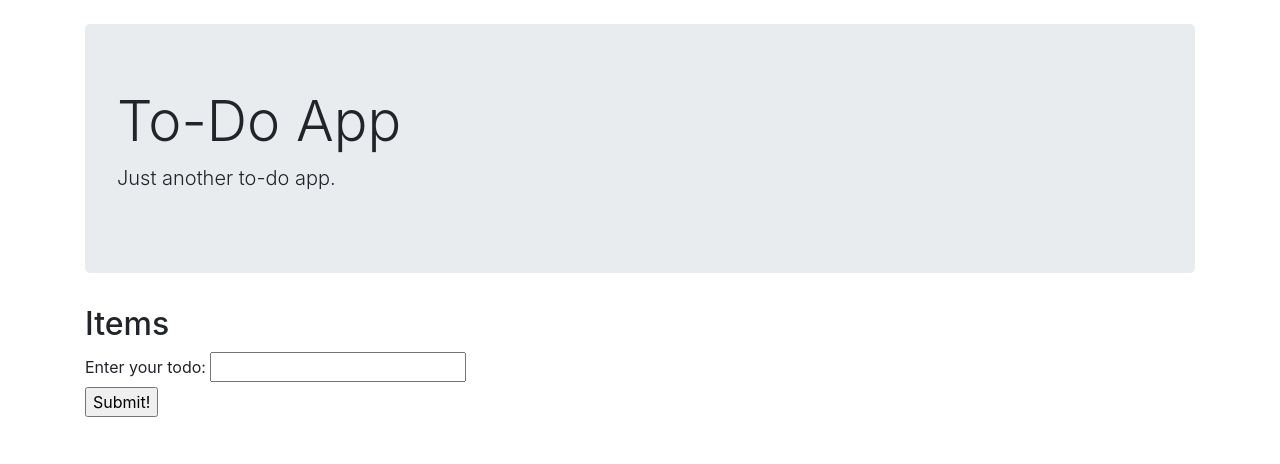
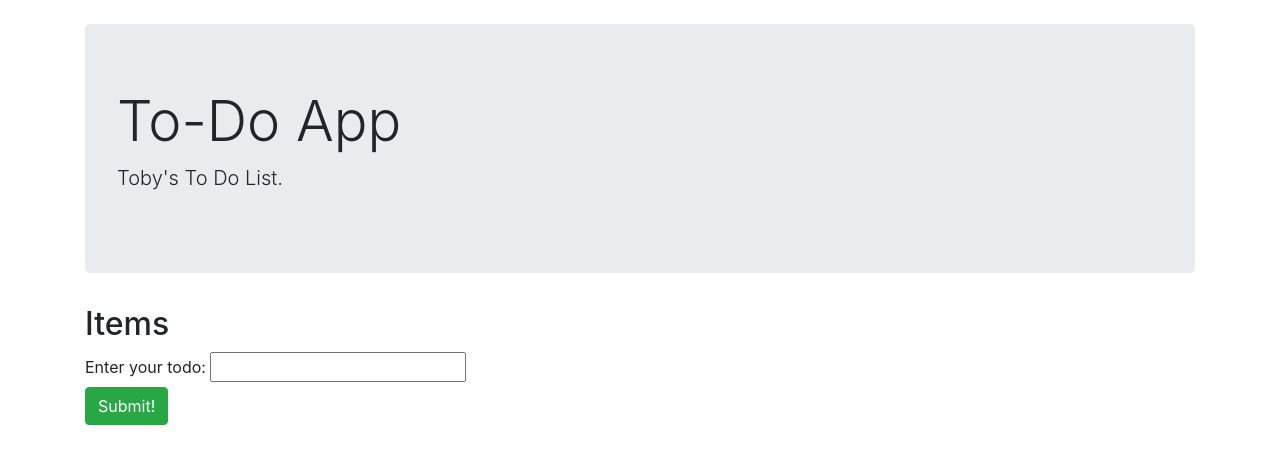
Before and after one commit to CorndelWithSoftwire/DevOps-Course-Starter, a Flask app: page / in a window 1280 px wide. Shown: the part 56-520 px from the top of the page. Run offline with Flask 2, Linux system fonts and the light colour scheme; some libraries are stand-ins or nearby versions.

Commit message:
Buttons added via Bootstrap

```diff
--- a/templates/index.html
+++ b/templates/index.html
@@ -4,22 +4,24 @@
 {% block content %}
   <div class="jumbotron">
     <h1 class="display-4">To-Do App</h1>
-    <p class="lead">Just another to-do app.</p>
+    <p class="lead">Toby's To Do List.</p>
   </div>
+
 
   <div class="row">
     <div class="col-md-12">
       <h2>Items</h2>
       <ul class="list-group mb-4">
         {% for todo in todos %}
-        <!-- {{todo.id}} - {{todo.title}} -->
+        {{todo.id}} - {{todo.title}}
+
 
           <!-- Edit form -->
           <form action="/update-todo" method="POST">
             <input type="text" name="todo_value" value="{{todo.title}}">
             <input type="hidden" name="todo_id" value="{{todo.id}}">
             <div class="form-example">
-              <input type="submit" value="Update!">
+              <input type="submit" class="btn btn-primary" value="Update!">
             </div>
           </form>
 
@@ -27,11 +29,13 @@
           <form action="/delete-todo" method="POST">
             <input type="hidden" name="todo_id" value="{{todo.id}}">
             <div class="form-example">
-              <input type="submit" value="Delete!">
+              <input type="submit" class="btn btn-danger" value="Delete!">
             </div>
           </form>
 
           <br>
+
+        </tr>
 
         {% endfor %}
 
@@ -43,7 +47,7 @@
             <input type="text" name="todo" id="todo" required>
           </div>
           <div class="form-example">
-            <input type="submit" value="Submit!">
+            <input type="submit" class="btn btn-success" value="Submit!">
           </div>
         </form>
       </ul>
```
